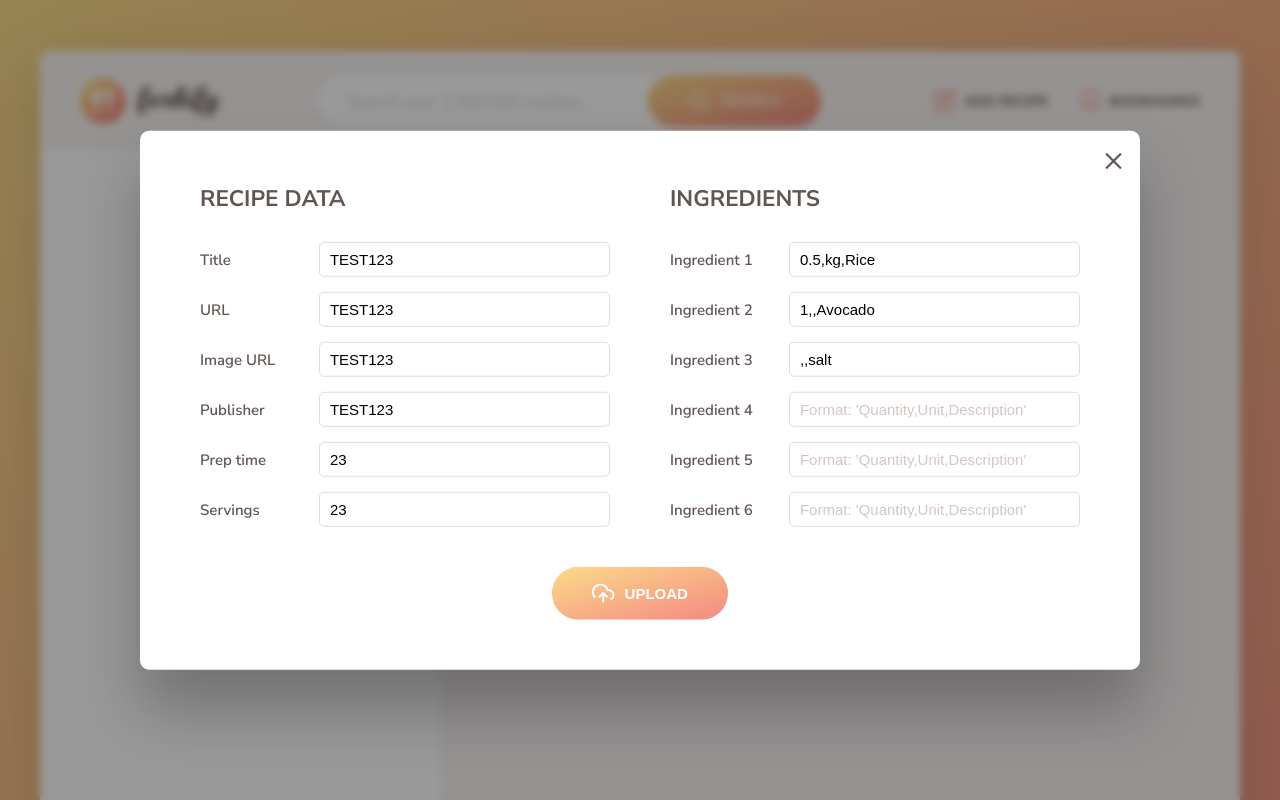
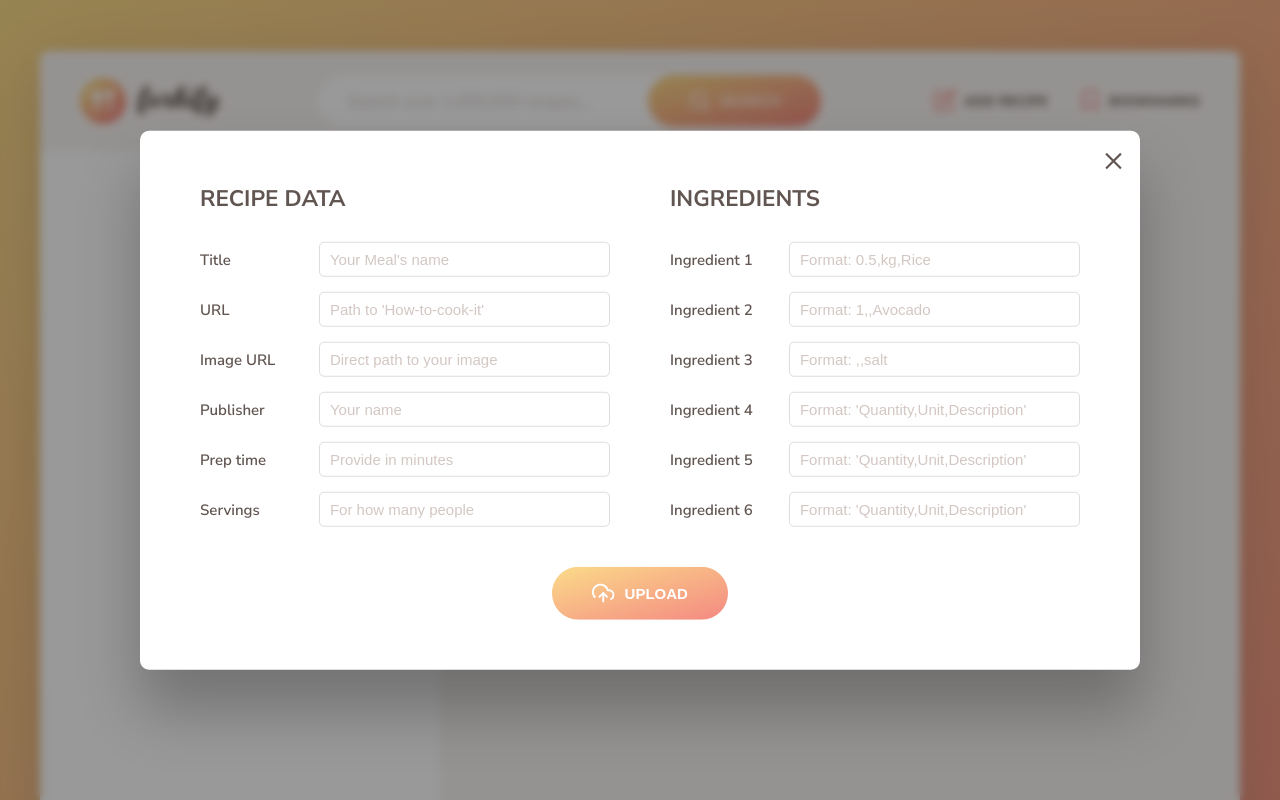
Before and after one commit to rakmate9812/forkify-udemy-public, a website built with Parcel: page index.html in a window 1280 px wide. Both pictures are taken after a click on the button "ADD RECIPE". Shown: the top 800 px of the page. Built offline with nearby package versions, Linux system fonts and the light colour scheme.

Commit message:
'small-changes-to-html'

```diff
--- a/index.html
+++ b/index.html
@@ -19,7 +19,9 @@
   <body>
     <div class="container">
       <header class="header">
-        <img src="src/img/logo.png" alt="Logo" class="header__logo" />
+        <a href="">
+          <img src="src/img/logo.png" alt="Logo" class="header__logo" />
+        </a>
         <form class="search">
           <input
             type="text"
@@ -263,43 +265,66 @@
         <div class="upload__column">
           <h3 class="upload__heading">Recipe data</h3>
           <label>Title</label>
-          <input value="TEST123" required name="title" type="text" />
+          <input
+            placeholder="Your Meal's name"
+            required
+            name="title"
+            type="text"
+          />
           <label>URL</label>
-          <input value="TEST123" required name="sourceUrl" type="text" />
+          <input
+            placeholder="Path to 'How-to-cook-it'"
+            required
+            name="sourceUrl"
+            type="text"
+          />
           <label>Image URL</label>
-          <input value="TEST123" required name="image" type="text" />
+          <input
+            placeholder="Direct path to your image"
+            required
+            name="image"
+            type="text"
+          />
           <label>Publisher</label>
-          <input value="TEST123" required name="publisher" type="text" />
+          <input
+            placeholder="Your name"
+            required
+            name="publisher"
+            type="text"
+          />
           <label>Prep time</label>
-          <input value="23" required name="cookingTime" type="number" />
+          <input
+            placeholder="Provide in minutes"
+            required
+            name="cookingTime"
+            type="number"
+          />
           <label>Servings</label>
-          <input value="23" required name="servings" type="number" />
+          <input
+            placeholder="For how many people"
+            required
+            name="servings"
+            type="number"
+          />
         </div>
 
         <div class="upload__column">
           <h3 class="upload__heading">Ingredients</h3>
           <label>Ingredient 1</label>
           <input
-            value="0.5,kg,Rice"
             type="text"
             required
             name="ingredient-1"
-            placeholder="Format: 'Quantity,Unit,Description'"
+            placeholder="Format: 0.5,kg,Rice"
           />
           <label>Ingredient 2</label>
           <input
-            value="1,,Avocado"
             type="text"
             name="ingredient-2"
-            placeholder="Format: 'Quantity,Unit,Description'"
+            placeholder="Format: 1,,Avocado"
           />
           <label>Ingredient 3</label>
-          <input
-            value=",,salt"
-            type="text"
-            name="ingredient-3"
-            placeholder="Format: 'Quantity,Unit,Description'"
-          />
+          <input type="text" name="ingredient-3" placeholder="Format: ,,salt" />
           <label>Ingredient 4</label>
           <input
             type="text"
```
Also changed, not shown: 1 other file.
